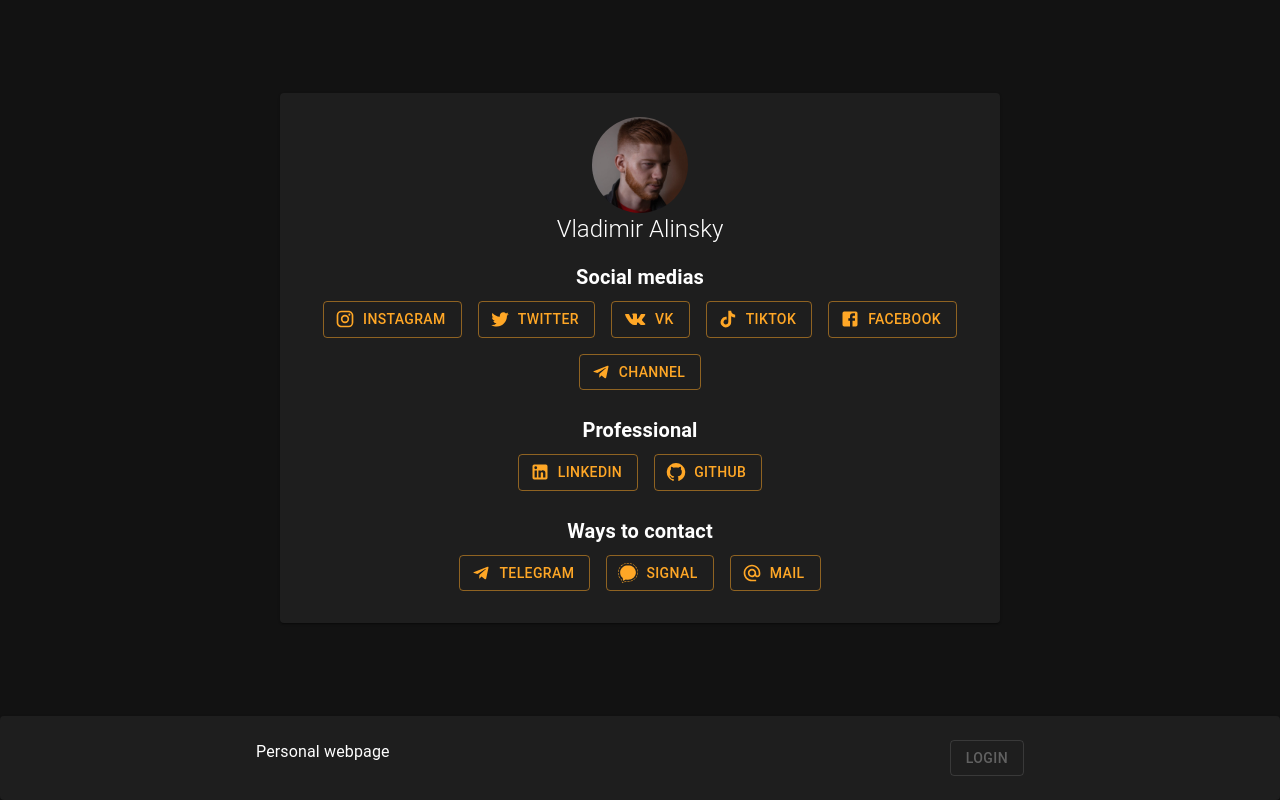
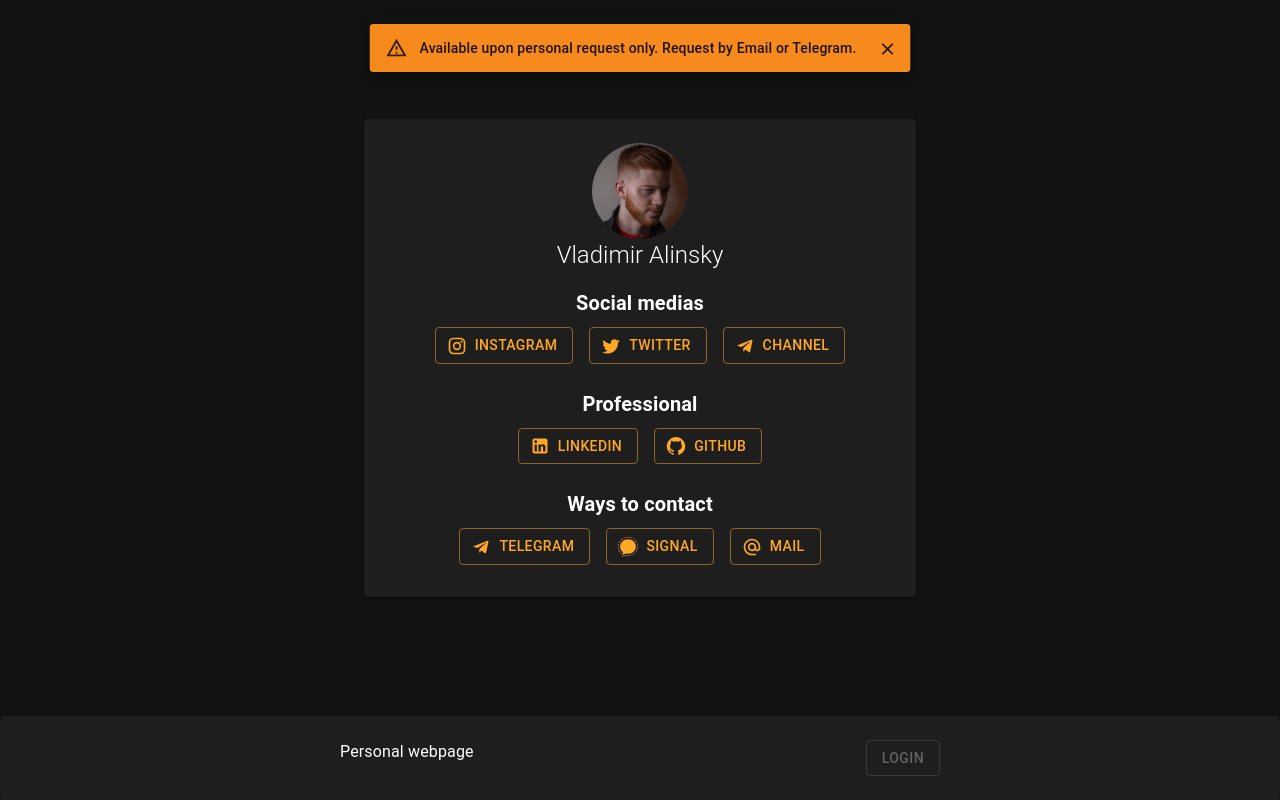
Before and after one commit to SKY-ALIN/Alinsky.tech, a React (Create React App) app: page / in a window 1280 px wide. Both pictures are taken after a click on the button "SIGNAL". Built offline with nearby package versions, Linux system fonts and the light colour scheme.

Commit message:
Remove TikTok, Vk and Facebook buttons

```diff
--- a/src/App.tsx
+++ b/src/App.tsx
@@ -13,12 +13,9 @@ import {
 } from "@mui/material";
 import MuiAlert, { AlertProps } from '@mui/material/Alert';
 
-import { ReactComponent as TikTokIcon } from './tiktok.svg'
-import { ReactComponent as VKIcon } from './vk.svg'
 import { ReactComponent as SignalIcon } from './signal.svg'
 import InstagramIcon from '@mui/icons-material/Instagram';
 import TwitterIcon from '@mui/icons-material/Twitter';
-import FacebookIcon from '@mui/icons-material/Facebook';
 import GitHubIcon from '@mui/icons-material/GitHub';
 import LinkedInIcon from '@mui/icons-material/LinkedIn';
 import TelegramIcon from '@mui/icons-material/Telegram';
@@ -44,13 +41,15 @@ const darkTheme = createTheme({
   }
 });
 
+const maxWidth = '600px';  // 768
+
 const useStyles = makeStyles({
   root: {
     marginRight: "auto",
     marginLeft: "auto",
     padding: "32px 0px 116px",  // 84 + 32 = 116
     display: 'flex',
-    maxWidth: '768px',
+    maxWidth: maxWidth,
     minHeight: '100vh',
     alignItems: 'center',
     textAlign: 'center',
@@ -120,13 +119,6 @@ function App() {
               <Typography variant="h6" sx={{ fontWeight: 'bold' }}>Social medias</Typography>
               <MediaButton text="Instagram" icon={<InstagramIcon />} href="https://www.instagram.com/sky.alin/" />
               <MediaButton text="Twitter" icon={<TwitterIcon />} href="https://twitter.com/AlinskyVladimir" />
-              <MediaButton text="VK" icon={<VKIcon fill="#ffa726" />} href="https://vk.com/voavnix" />
-              <MediaButton
-                text="TikTok"
-                icon={<TikTokIcon fill="#ffa726" width="1em" height="1em" />}
-                href="https://vm.tiktok.com/ZSJe8DYu6/"
-              />
-              <MediaButton text="Facebook" icon={<FacebookIcon />} href="https://www.facebook.com/vladimir.alinsky" />
               <MediaButton text="Channel" icon={<TelegramIcon />} href="https://t.me/alinsky_tech" />
             </Box>
 
@@ -152,7 +144,7 @@ function App() {
         </Container>
 
         <Paper className={classes.footer} sx={{padding: "24px 16px"}}>
-          <Box sx={{maxWidth: '768px', marginRight: "auto", marginLeft: "auto"}}>
+          <Box sx={{maxWidth: maxWidth, marginRight: "auto", marginLeft: "auto"}}>
             <Typography sx={{float: "left"}}>Personal webpage</Typography>
             <Button variant="outlined" sx={{float: "right"}} disabled>Login</Button>
           </Box>
@@ -161,12 +153,12 @@ function App() {
 
       <Snackbar
         open={openSignalAlert}
-        autoHideDuration={2500}
+        autoHideDuration={3500}
         anchorOrigin={{ vertical: 'top', horizontal: 'center' }}
         onClose={handleCloseSignalAlert}
       >
         <Alert severity="warning" sx={{ width: '100%' }} onClose={handleCloseSignalAlert}>
-          Available upon personal request only
+          Available upon personal request only. Request by Email or Telegram.
         </Alert>
       </Snackbar>
     </ThemeProvider>
```
